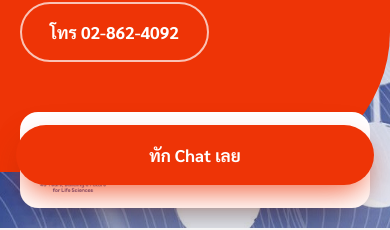
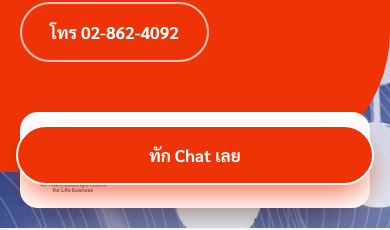
Before and after one commit to macyong1982/PIEintro, a plain HTML site: page index.html in a window 390 px wide. Shown: the part 645-875 px from the top of the page. Drawn offline with Linux system fonts and the light colour scheme.

Commit message:
Outline floating chat button so it stands out on the red hero
Co-Authored-By: Claude Opus 5.5 <noreply@anthropic.com>

```diff
--- a/index.html
+++ b/index.html
@@ -160,7 +160,7 @@ footer small{display:block;margin-top:24px;color:#8d8d8d;font-size:14px}
   .about{padding-top:110px}
   .band::after{display:none}
   section{padding:64px 0}
-  .fab{display:flex;position:fixed;left:16px;right:16px;bottom:14px;z-index:60;justify-content:center;box-shadow:0 14px 30px -8px rgba(238,52,6,.8)}
+  .fab{display:flex;border-color:#fff;position:fixed;left:16px;right:16px;bottom:14px;z-index:60;justify-content:center;box-shadow:0 14px 30px -8px rgba(238,52,6,.8)}
   footer{padding-bottom:90px}
 }
 @media(prefers-reduced-motion:reduce){*{transition:none!important;scroll-behavior:auto!important}}
```
